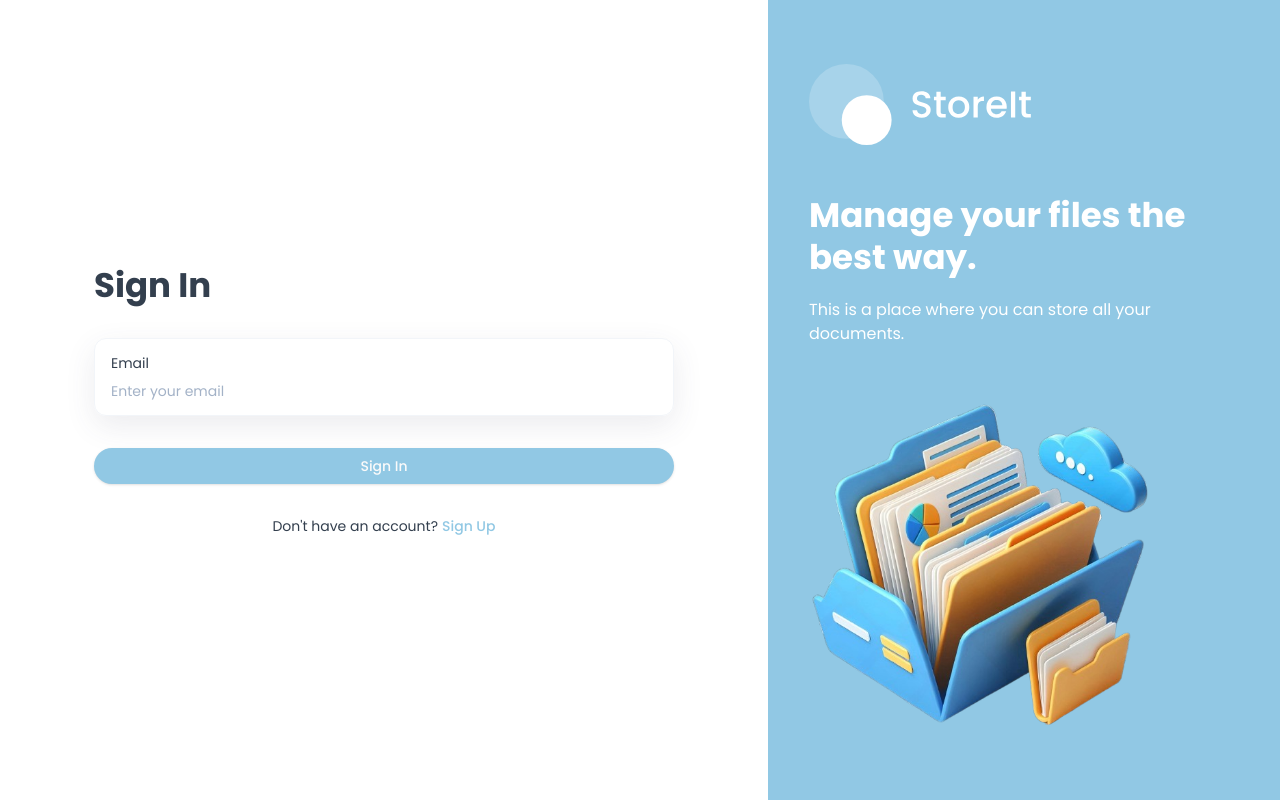
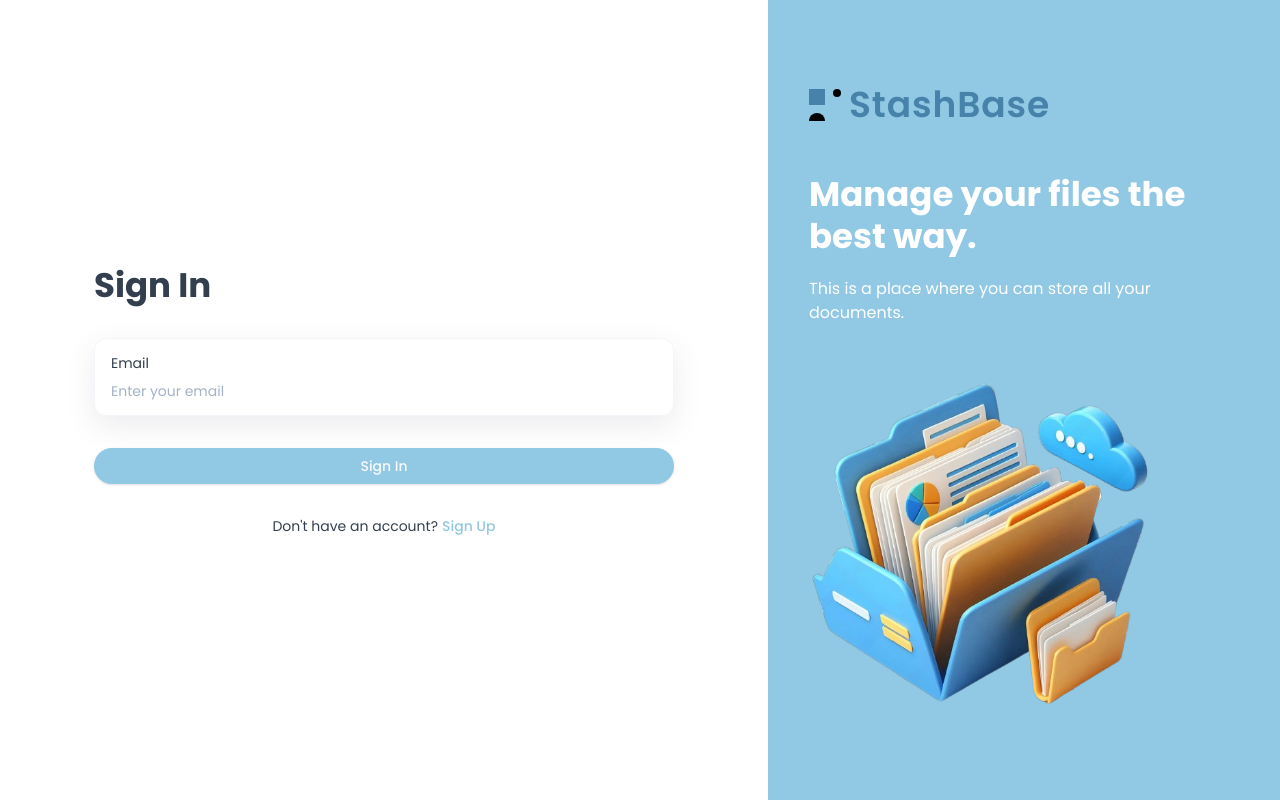
Before and after one commit to ZoDD-Script/Save-it, a Next.js app: page /sign-in in a window 1280 px wide. Built offline with nearby package versions, Linux system fonts and the light colour scheme; no server answers.

Commit message:
Logo update

```diff
--- a/app/(auth)/layout.tsx
+++ b/app/(auth)/layout.tsx
@@ -1,3 +1,4 @@
+import { Logo, LogoFull } from "@/components/Logo";
 import Image from "next/image";
 import React from "react";
 
@@ -6,26 +7,30 @@ const Layout = ({ children }: { children: React.ReactNode }) => {
     <div className="flex min-h-screen">
       <section className="flex flex-1 flex-col items-center bg-white p-4 py-10 lg:justify-center lg:p-10 lg:py-0">
         <div className="mb-16 lg:hidden">
-          <Image
-            src="/assets/icons/logo-full-brand.svg"
+          {/* <Image
+            src="/assets/icons/logo.svg"
             alt="StashBase Logo"
             width={224}
             height={82}
             className="h-auto w-[200px] lg:w-[250px]"
-          />
+          /> */}
+
+          <LogoFull />
         </div>
         {children}
       </section>
 
       <section className="hidden w-1/2 items-center justify-center bg-brand p-10 lg:flex xl:w-2/5">
         <div className="flex max-h-[800px] max-w-[430px] flex-col justify-center space-y-12">
-          <Image
-            src="/assets/icons/logo-full.svg"
+          {/* <Image
+            src="/assets/icons/logo.svg"
             alt="StashBase Logo"
-            width={224}
-            height={82}
+            width={150}
+            height={52}
             className="h-auto"
-          />
+            /> */}
+
+          <Logo className="h-auto" text="text-4xl" />
 
           <div className="space-y-5 text-white">
             <h1 className="h1">Manage your files the best way.</h1>
--- a/app/globals.css
+++ b/app/globals.css
@@ -229,7 +229,7 @@
     @apply mx-auto grid max-w-7xl grid-cols-1 gap-6 md:grid-cols-2 xl:gap-10 !important;
   }
   .dashboard-summary-list {
-    @apply mt-6 grid grid-cols-1 gap-4 xl:mt-10 xl:grid-cols-2 xl:gap-9 !important;
+    @apply mt-6 grid grid-cols-1 gap-4 xl:mt-10 xl:grid-cols-2 xl:gap-9 md:grid-cols-1 sm:grid-cols-2 !important;
   }
   .dashboard-summary-card {
     @apply relative mt-6 rounded-[20px] bg-white p-5 transition-all hover:scale-105 !important;
--- /dev/null
+++ b/components/Logo.tsx
@@ -0,0 +1,43 @@
+import React from "react";
+
+export const Logo = ({
+  className,
+  text,
+}: {
+  className?: string;
+  text?: string;
+}) => {
+  return (
+    <div className={`flex items-center gap-2 ${className}`}>
+      <div className="relative size-8">
+        <div className="absolute left-0 top-0 size-4 bg-[#4682A9]"></div>
+        <div className="absolute bottom-0 left-0 h-2 w-4 rounded-t-full bg-black"></div>
+        <div className="absolute right-0 top-0 size-2 rounded-full bg-black"></div>
+      </div>
+
+      {/* Brand name */}
+      <span
+        className={`${text} font-semibold tracking-wide text-brand-100 sm:hidden lg:flex`}
+      >
+        StashBase
+      </span>
+    </div>
+  );
+};
+
+export const LogoFull = () => {
+  return (
+    <div className={`flex items-center gap-2`}>
+      <div className="relative size-8">
+        <div className="absolute left-0 top-0 size-4 bg-[#4682A9]"></div>
+        <div className="absolute bottom-0 left-0 h-2 w-4 rounded-t-full bg-black"></div>
+        <div className="absolute right-0 top-0 size-2 rounded-full bg-black"></div>
+      </div>
+
+      {/* Brand name */}
+      <span className={`text-3xl font-semibold tracking-wide text-brand-100`}>
+        StashBase
+      </span>
+    </div>
+  );
+};
--- a/components/MobileNavigation.tsx
+++ b/components/MobileNavigation.tsx
@@ -16,6 +16,7 @@ import { cn } from "@/lib/utils";
 import { Button } from "./ui/button";
 import FileUploader from "./FileUploader";
 import { signOutUser } from "@/lib/actions/user.actions";
+import { Logo } from "./Logo";
 
 const MobileNavigation = ({
   $id: ownerId,
@@ -35,13 +36,14 @@ const MobileNavigation = ({
 
   return (
     <header className="mobile-header lg:hidden">
-      <Image
+      {/* <Image
         src="/assets/icons/logo.svg"
         alt="logo"
         width={120}
         height={62}
         className="h-auto"
-      />
+      /> */}
+      <Logo className="h-auto" text="text-2xl" />
 
       <Sheet open={open} onOpenChange={setOpen}>
         <SheetTrigger>
--- a/components/Sidebar.tsx
+++ b/components/Sidebar.tsx
@@ -6,6 +6,7 @@ import Image from "next/image";
 import Link from "next/link";
 import { usePathname } from "next/navigation";
 import React from "react";
+import { Logo } from "./Logo";
 
 const Sidebar = ({
   fullName,
@@ -21,21 +22,23 @@ const Sidebar = ({
   return (
     <aside className="sidebar">
       <Link href="/">
-        <Image
+        {/* <Image
           src="/assets/icons/logo.svg"
           alt="logo"
           width={160}
           height={50}
           className="hidden h-auto lg:block"
-        />
+        /> */}
+        <Logo className="hidden h-auto lg:block" text="text-4xl" />
 
-        <Image
+        {/* <Image
           src="/assets/icons/logo.svg"
           alt="logo"
           width={52}
           height={52}
           className="lg:hidden"
-        />
+        /> */}
+        <Logo className="lg:hidden" text="text-4xl" />
       </Link>
 
       <nav className="sidebar-nav">
```
